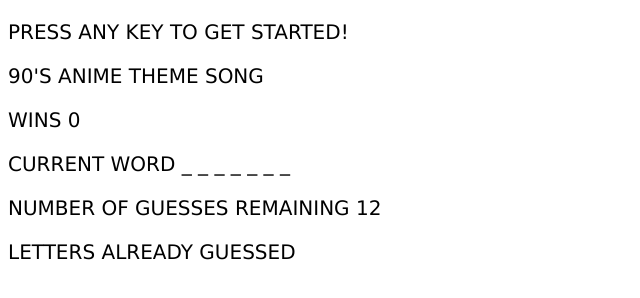
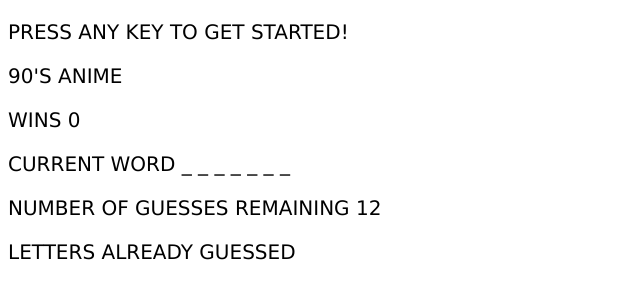
Before and after one commit to tiurzm/Word-Guess-Game, a plain HTML site: page index.html in a window 1280 px wide. Shown: the whole page, without its empty margins (0-640 px from the left). Drawn offline with Linux system fonts and the light colour scheme.

Commit message:
<COMMENT>

```diff
--- a/index.html
+++ b/index.html
@@ -14,7 +14,7 @@
 
     <section class="secondcol">
         <p>PRESS ANY KEY TO GET STARTED!<span id="song"></span></p>
-        <p>90'S ANIME THEME SONG </p>
+        <p>90'S ANIME</p>
         <p>WINS <span id="wins">0</span></p>
         <p>CURRENT WORD <span id="word"> _ _ _ _ _</span></p>
         <p>NUMBER OF GUESSES REMAINING <span id="guesses">12</span></p>
```
